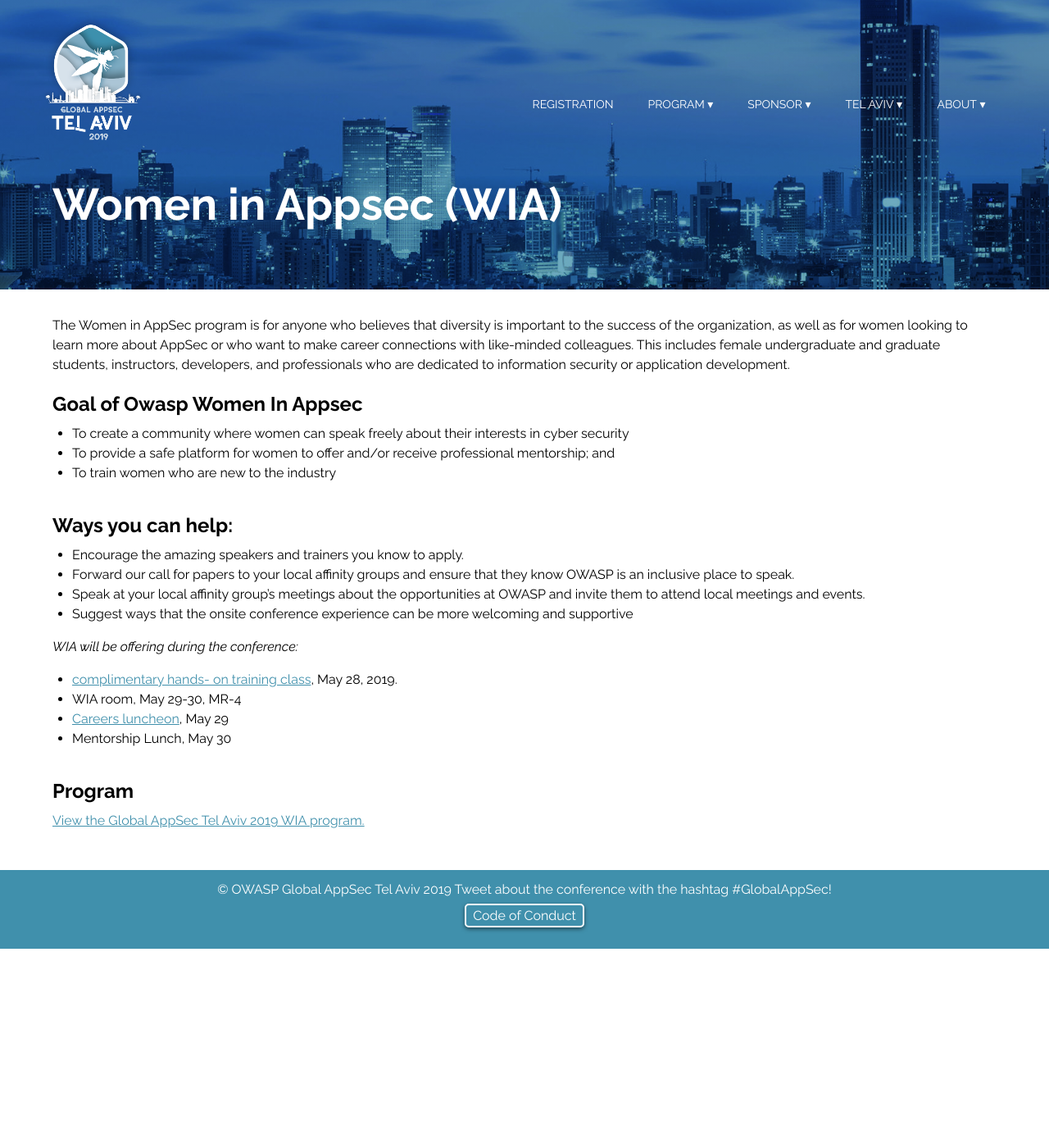
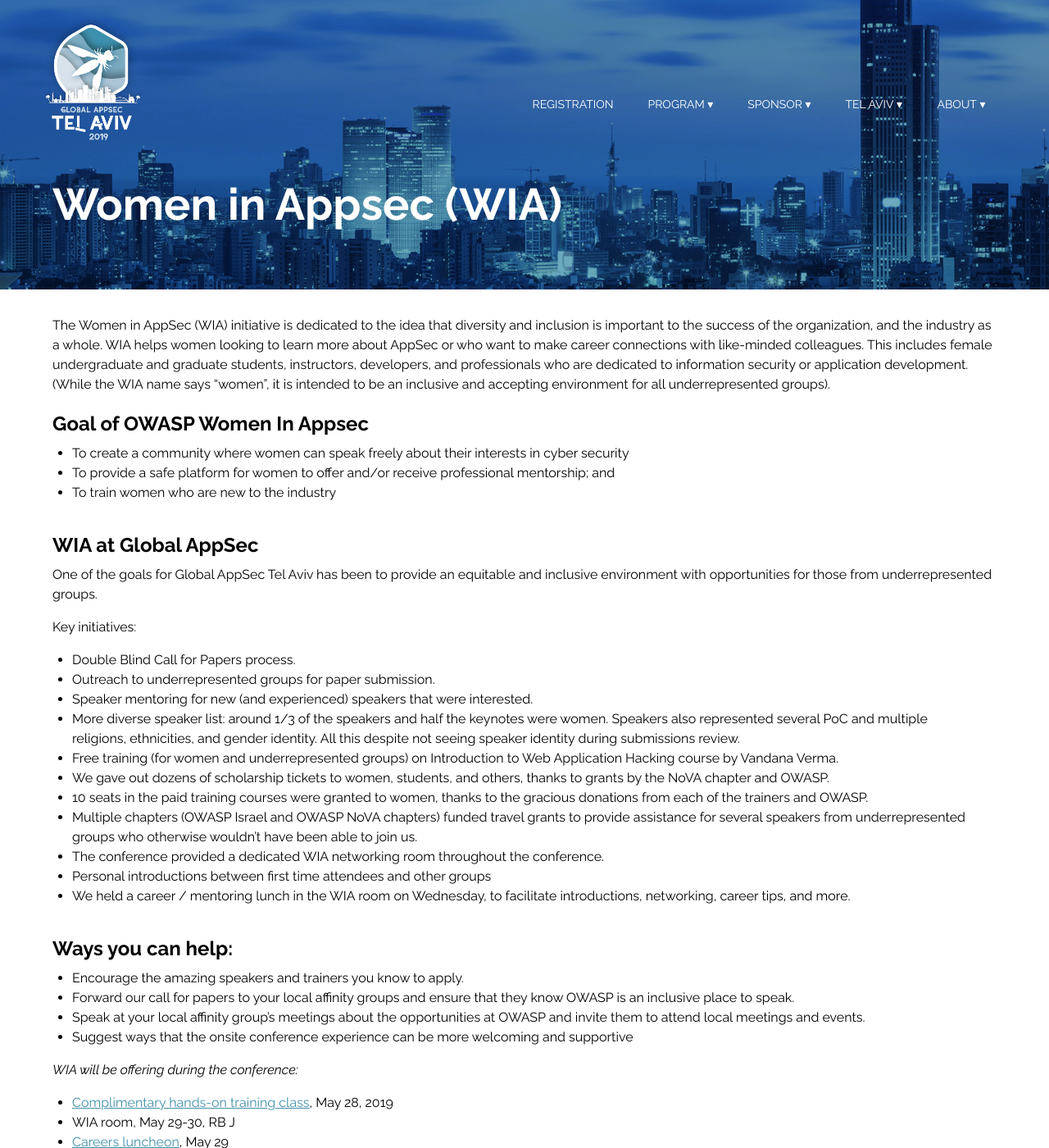
Before and after one commit to OWASP/AppSecTLV2019, a Jekyll site: the page built from program/women-in-appsec.md, in a window 1280 px wide and 1400 px high. Shown: the whole window at 82% size. Built offline with Jekyll 4.4.1, drawn with Linux system fonts in a browser that asks for light colours; a script that is not in the unit is left out.

Commit message:
Update women-in-appsec.md

```diff
--- a/program/women-in-appsec.md
+++ b/program/women-in-appsec.md
@@ -2,13 +2,31 @@
 title: Women in Appsec (WIA)
 ---
 
-The Women in AppSec program is for anyone who believes that diversity is important to the success of the organization, as well as for women looking to learn more about AppSec or who want to make career connections with like-minded colleagues. This includes female undergraduate and graduate students, instructors, developers, and professionals who are dedicated to information security or application development.
+The Women in AppSec (WIA) initiative is dedicated to the idea that diversity and inclusion is important to the success of the organization, and the industry as a whole. WIA helps women looking to learn more about AppSec or who want to make career connections with like-minded colleagues. This includes female undergraduate and graduate students, instructors, developers, and professionals who are dedicated to information security or application development. (While the WIA name says "women", it is intended to be an inclusive and accepting environment for all underrepresented groups).
 
-### Goal of Owasp Women In Appsec
+### Goal of OWASP Women In Appsec
 
 * To create a community where women can speak freely about their interests in cyber security
 * To provide a safe platform for women to offer and/or receive professional mentorship; and
 * To train women who are new to the industry
+
+### WIA at Global AppSec
+
+One of the goals for Global AppSec Tel Aviv has been to provide an equitable and inclusive environment with opportunities for those from underrepresented groups.
+
+Key initiatives:
+- Double Blind Call for Papers process.
+- Outreach to underrepresented groups for paper submission.
+- Speaker mentoring for new (and experienced) speakers that were interested.
+- More diverse speaker list: around 1/3 of the speakers and half the keynotes were women. Speakers also represented several PoC and multiple religions, ethnicities, and gender identity. All this despite not seeing speaker identity during submissions review.
+- Free training (for women and underrepresented groups) on Introduction to Web Application Hacking course by Vandana Verma.
+- We gave out dozens of scholarship tickets to women, students, and others, thanks to grants by the NoVA chapter and OWASP.
+- 10 seats in the paid training courses were granted to women, thanks to the gracious donations from each of the trainers and OWASP.
+- Multiple chapters (OWASP Israel and OWASP NoVA chapters) funded travel grants to provide assistance for several speakers from underrepresented groups who otherwise wouldn't have been able to join us.
+- The conference provided a dedicated WIA networking room throughout the conference.
+- Personal introductions between first time attendees and other groups
+- We held a career / mentoring lunch in the WIA room on Wednesday, to facilitate introductions, networking, career tips, and more.
+
 
 ### Ways you can help:
 
@@ -18,10 +36,9 @@
 * Suggest ways that the onsite conference experience can be more welcoming and supportive
 
 *WIA will be offering during the conference:*
-* [complimentary hands- on training class](https://globalappsectelaviv2019.sched.com/event/MLSU/web-application-hacking-with-burp-suite-and-owasp-zap), May 28, 2019.
-* WIA room, May 29-30, MR-4
+* [Complimentary hands-on training class](https://globalappsectelaviv2019.sched.com/event/MLSU/web-application-hacking-with-burp-suite-and-owasp-zap), May 28, 2019
+* WIA room, May 29-30, RB J
 * [Careers luncheon](https://globalappsectelaviv2019.sched.com/overview/type/WIA+Luncheon), May 29
-* Mentorship Lunch, May 30
 
 ### Program
 
```
